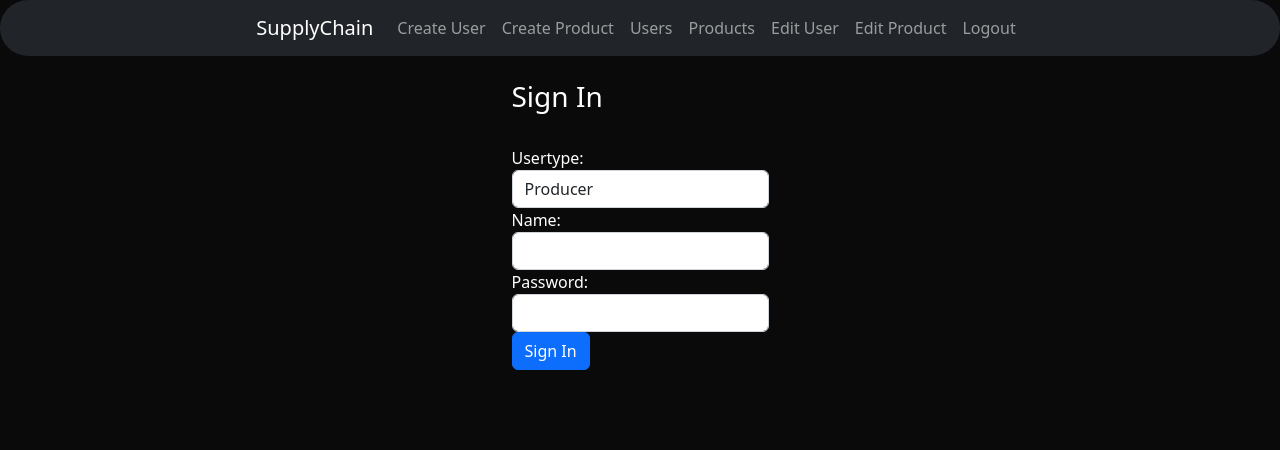
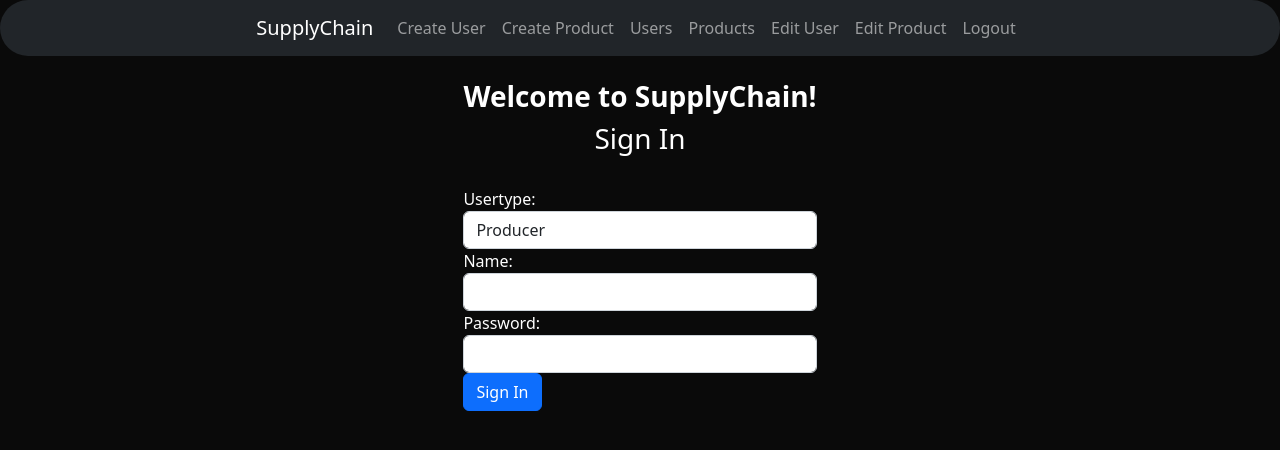
Before and after one commit to stefanostsolos/blockchain-supplychain, a React (Create React App) app in the folder web-app/client/: page / in a window 1280 px wide. Shown: the top 450 px of the page. Built offline with nearby package versions, Linux system fonts and the light colour scheme.

Commit message:
Update webapp

```diff
--- a/web-app/client/src/components/signIn.component.js
+++ b/web-app/client/src/components/signIn.component.js
@@ -1,5 +1,7 @@
 import React, { Component } from "react";
 import axios from "axios";
+import { toast, ToastContainer } from 'react-toastify';
+import 'react-toastify/dist/ReactToastify.css';
 
 export class SignIn extends Component {
   constructor(props) {
@@ -76,10 +78,11 @@ export class SignIn extends Component {
       .post("http://localhost:8090/user/signin/" + this.state.role, signIn)
       .then((res) => {
         console.log(res.data.data.accessToken);
+        console.log(res.data.data);
         sessionStorage.setItem("jwtToken", res.data.data.accessToken);
         sessionStorage.setItem("role", this.state.role);
         sessionStorage.setItem("usertype", this.state.userType);
-        sessionStorage.setItem("userId", res.data.data.userId);
+        sessionStorage.setItem("userId", res.data.data.id);
         //sessionStorage.setItem('userId', user.producerId || user.manufacturerId || user.distributorId || user.retailerId || user.consumerId);
 
         if (this.state.usertype === "admin") {
@@ -88,13 +91,22 @@ export class SignIn extends Component {
         else {
           window.location = "/products"
         }
+      })
+      .catch((error) => {
+          console.log(error);
+          toast.error("Incorrect credentials, please try again.", {
+            position: toast.POSITION.TOP_CENTER
+        });
       });
   }
 
   render() {
     return (
       <div>
+      <div style={{textAlign: "center"}}>
+        <h3><strong>Welcome to SupplyChain!</strong></h3>
         <h3>Sign In</h3>
+        </div>
         <br />
         <form onSubmit={this.onSubmit}>
           <div className="form-group">
@@ -147,6 +159,7 @@ export class SignIn extends Component {
             <input type="submit" value="Sign In" className="btn btn-primary" />
           </div>
         </form>
+        <ToastContainer autoClose={2000} theme="dark" />
       </div>
     );
   }
```
